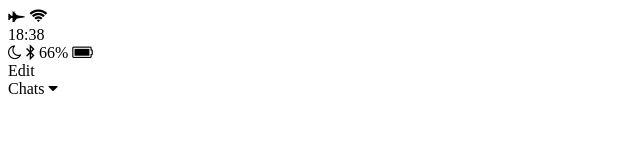
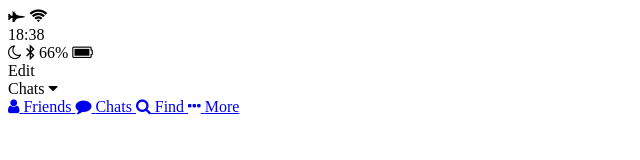
Before and after one commit to ParkGwanWoo/kakao-clone, a plain HTML site: page chats.html in a window 1280 px wide. Shown: the whole page, without its empty margins (0-640 px from the left). Drawn offline with Linux system fonts and the light colour scheme.

Commit message:
add tab-bar.

```diff
--- a/chats.html
+++ b/chats.html
@@ -51,6 +51,25 @@
 
         </div>
     </header>
+
+    <nav class="tab-bar">
+        <a href="index.html" class="tab-ber__tab">
+            <i class="fa fa-user"></i>
+            <span class="tab_bar__title">Friends</span>
+        </a>
+        <a href="chats.html" class="tab-ber__tab tab-bar__tab--selected">
+            <i class="fa fa-comment"></i>
+            <span class="tab_bar__title">Chats</span>
+        </a>
+        <a href="find.html" class="tab-ber__tab">
+            <i class="fa fa-search"></i>
+            <span class="tab_bar__title">Find</span>
+        </a>
+        <a href="more.html" class="tab-ber__tab">
+            <i class="fa fa-ellipsis-h"></i>
+            <span class="tab_bar__title">More</span>
+        </a>
+    </nav>
 </body>
 
 </html>
```
Also changed, not shown: find.html (+19 -0 lines), index.html (+15 -0 lines), more.html (+19 -0 lines).
